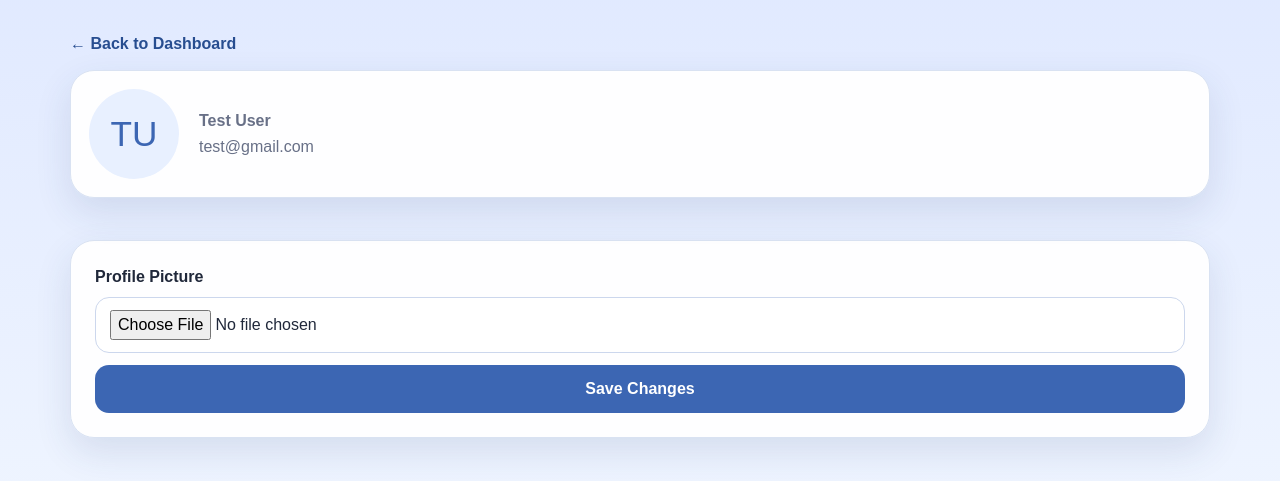
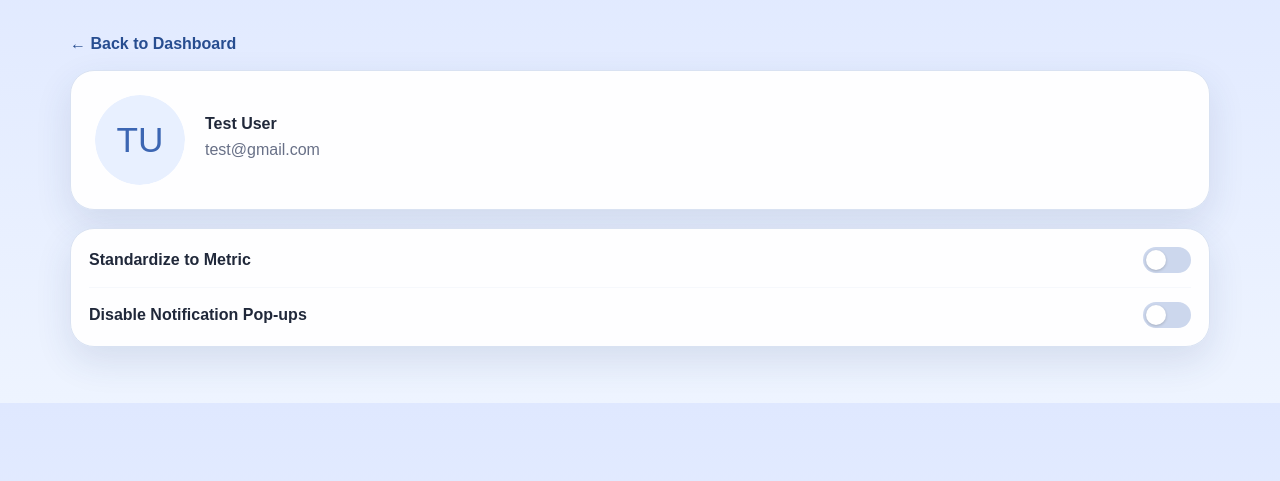
Before and after one commit to Benc25/csc330projectdemo, a Flask app: page /profile/settings in a window 1280 px wide. Shown: the part 83-564 px from the top of the page. Run offline with Flask 3, Linux system fonts and the light colour scheme; a user stored in the database is signed in; data comes from the database, SQL or seed files in the repository; both versions use the stored data as it was after the commit; some libraries are stand-ins or nearby versions.

Commit message:
Implemented settings: metric standardized and notifications off

```diff
--- a/app/models.py
+++ b/app/models.py
@@ -14,6 +14,8 @@
     isActive = db.Column(db.Boolean, default=True)
     dateCreated = db.Column(db.DateTime, nullable=False, default=datetime.now)
     avatar = db.Column(db.String(255), nullable=True)
+    preferMetric = db.Column(db.Boolean, default=False, nullable=False)
+    disableNotifications = db.Column(db.Boolean, default=False, nullable=False)
     recipes = db.relationship('Recipe', backref='author', lazy=True)
     def set_password(self, password):
         self.password = generate_password_hash(password)
--- a/app/routes.py
+++ b/app/routes.py
@@ -228,15 +228,26 @@
 def profile_settings():
     user = get_current_user()
     form = ProfileSettingsForm()
-    if form.validate_on_submit():
-        new_avatar = save_upload(form.avatar.data)
-        if new_avatar:
-            user.avatar = new_avatar
+
+    if request.method == 'POST':
+        action = request.form.get('action')
+
+        if action == 'avatar' and form.validate_on_submit():
+            new_avatar = save_upload(form.avatar.data)
+            if new_avatar:
+                user.avatar = new_avatar
+                db.session.commit()
+                flash('Profile picture updated!', 'success')
+            else:
+                flash('Please choose a valid image file.', 'error')
+
+        elif action == 'preferences':
+            user.preferMetric = request.form.get('preferMetric') == 'on'
+            user.disableNotifications = request.form.get('disableNotifications') == 'on'
             db.session.commit()
-            flash('Profile picture updated!', 'success')
-        else:
-            flash('Please choose a valid image file.', 'error')
+
         return redirect(url_for('profile_settings'))
+
     return render_template('profile_settings.html', form=form, user=user)
 
 
@@ -911,6 +922,8 @@
         role=_profile.role,
         dateCreated=_profile.dateCreated,
         avatar=_profile.avatar,
+        preferMetric=_profile.preferMetric,
+        disableNotifications=_profile.disableNotifications,
     )
     recipes = Recipe.query.filter_by(authorID=user_id).order_by(Recipe.dateCreated.desc()).all()
     memberships = GroupMember.query.filter_by(userID=user_id).all()
--- a/app/static/style.css
+++ b/app/static/style.css
@@ -613,6 +613,46 @@
     filter: brightness(0.95);
 }
 
+/* ── Settings toggle switch ──────────────────────────────── */
+.toggle-switch {
+    position: relative;
+    display: inline-block;
+    cursor: pointer;
+    flex-shrink: 0;
+}
+.toggle-switch input {
+    position: absolute;
+    opacity: 0;
+    width: 0;
+    height: 0;
+}
+.toggle-track {
+    display: block;
+    width: 48px;
+    height: 26px;
+    background: #ccd7ed;
+    border-radius: 999px;
+    transition: background .2s ease;
+    position: relative;
+}
+.toggle-switch input:checked + .toggle-track {
+    background: var(--primary);
+}
+.toggle-knob {
+    position: absolute;
+    top: 3px;
+    left: 3px;
+    width: 20px;
+    height: 20px;
+    background: white;
+    border-radius: 50%;
+    box-shadow: 0 1px 3px rgba(0,0,0,.2);
+    transition: transform .2s ease;
+}
+.toggle-switch input:checked + .toggle-track .toggle-knob {
+    transform: translateX(22px);
+}
+
 /* ── Unit system toggle ──────────────────────────────────── */
 .unit-toggle {
     display: inline-flex;
--- a/app/templates/base.html
+++ b/app/templates/base.html
@@ -222,7 +222,8 @@
         document.addEventListener('DOMContentLoaded', function () {
             // Show toast if there's a new notification from the server
             const pending = document.getElementById('pendingNotification');
-            if (pending && pending.dataset.show === "true") {
+            const notificationsDisabled = {{ 'true' if current_user and current_user.disableNotifications else 'false' }};
+            if (pending && pending.dataset.show === "true" && !notificationsDisabled) {
                 showNotificationToast(
                     pending.dataset.title,
                     pending.dataset.message
--- a/app/templates/profile_settings.html
+++ b/app/templates/profile_settings.html
@@ -13,31 +13,118 @@
     {% endif %}
     {% endwith %}
 
-    <article class="recipe-card mb-4" style="display: flex; align-items: center; gap: 20px;">
+    <form method="POST" action="{{ url_for('profile_settings') }}" enctype="multipart/form-data" class="form-card">
+        {{ form.hidden_tag() }}
+
+        <!-- Hidden file input -->
+        {{ form.avatar(id='avatarInput', style='display:none;') }}
+
+        <div style="display: flex; align-items: center; gap: 20px;">
+            <!-- Clickable avatar -->
+            <div id="avatarWrapper"
+                 onclick="document.getElementById('avatarInput').click()"
+                 title="Click to change photo"
+                 style="position: relative; width: 90px; height: 90px; border-radius: 50%; cursor: pointer; flex-shrink: 0; overflow: hidden;">
+
                 {% if user.avatar %}
-        <img src="{{ url_for('static', filename='uploads/' + user.avatar) }}"
+                <img id="avatarPreview"
+                     src="{{ url_for('static', filename='uploads/' + user.avatar) }}"
                      alt="Your profile picture"
-             style="width: 90px; height: 90px; border-radius: 50%; object-fit: cover; flex-shrink: 0;">
+                     style="width: 90px; height: 90px; border-radius: 50%; object-fit: cover; display: block;">
                 {% else %}
-        <div style="width: 90px; height: 90px; border-radius: 50%; background: var(--primary-light, #e8f0ff); display: flex; align-items: center; justify-content: center; font-size: 2.2rem; color: var(--primary, #3a5fc8); flex-shrink: 0;">
+                <div id="avatarInitials"
+                     style="width: 90px; height: 90px; border-radius: 50%; background: var(--primary-light, #e8f0ff); display: flex; align-items: center; justify-content: center; font-size: 2.2rem; color: var(--primary, #3a5fc8);">
                     {{ user.firstName[0] }}{{ user.lastName[0] }}
                 </div>
                 {% endif %}
+
+                <!-- Hover overlay -->
+                <div style="position: absolute; inset: 0; border-radius: 50%; background: rgba(0,0,0,0.4); display: flex; align-items: center; justify-content: center; opacity: 0; transition: opacity .2s ease;" id="avatarOverlay">
+                    <svg xmlns="http://www.w3.org/2000/svg" width="22" height="22" fill="white" viewBox="0 0 16 16">
+                        <path d="M10.5 8.5a2.5 2.5 0 1 1-5 0 2.5 2.5 0 0 1 5 0"/>
+                        <path d="M2 4a2 2 0 0 0-2 2v6a2 2 0 0 0 2 2h12a2 2 0 0 0 2-2V6a2 2 0 0 0-2-2h-1.172a2 2 0 0 1-1.414-.586l-.828-.828A2 2 0 0 0 9.172 2H6.828a2 2 0 0 0-1.414.586l-.828.828A2 2 0 0 0 3.172 4zm.5 2a.5.5 0 1 1 0-1 .5.5 0 0 1 0 1m9 2.5a3.5 3.5 0 1 1-7 0 3.5 3.5 0 0 1 7 0"/>
+                    </svg>
+                </div>
+            </div>
+
             <div>
                 <p style="margin: 0; font-weight: 600;">{{ user.firstName }} {{ user.lastName }}</p>
                 <p class="muted-small" style="margin: 2px 0 0 0;">{{ user.email }}</p>
+                <p class="muted-small" style="margin: 6px 0 0 0; font-size: .8rem;" id="avatarHint"></p>
             </div>
-    </article>
+        </div>
 
-    <form method="POST" action="{{ url_for('profile_settings') }}" enctype="multipart/form-data" class="form-card">
-        {{ form.hidden_tag() }}
-        <div class="field-block">
-            <label>Profile Picture</label>
-            {{ form.avatar() }}
-        </div>
-        <div class="form-actions push-top">
+        <div class="form-actions push-top" id="submitRow" style="display: none;">
             {{ form.submit(class='btn btn-primary') }}
         </div>
     </form>
 </section>
+
+<script>
+    const wrapper  = document.getElementById('avatarWrapper');
+    const overlay  = document.getElementById('avatarOverlay');
+    const input    = document.getElementById('avatarInput');
+    const hint     = document.getElementById('avatarHint');
+    const submitRow = document.getElementById('submitRow');
+
+    wrapper.addEventListener('mouseenter', () => overlay.style.opacity = '1');
+    wrapper.addEventListener('mouseleave', () => overlay.style.opacity = '0');
+
+    input.addEventListener('change', function () {
+        if (!this.files || !this.files[0]) return;
+
+        // Preview the chosen image immediately
+        const reader = new FileReader();
+        reader.onload = e => {
+            // Replace whatever is inside the wrapper with a preview img
+            const existing = document.getElementById('avatarPreview') || document.getElementById('avatarInitials');
+            if (existing) existing.remove();
+            const img = document.createElement('img');
+            img.id = 'avatarPreview';
+            img.src = e.target.result;
+            img.style.cssText = 'width:90px;height:90px;border-radius:50%;object-fit:cover;display:block;';
+            wrapper.insertBefore(img, overlay);
+        };
+        reader.readAsDataURL(this.files[0]);
+
+        hint.textContent = this.files[0].name;
+        submitRow.style.display = 'flex';
+    });
+</script>
+
+<!-- Settings box -->
+<form method="POST" action="{{ url_for('profile_settings') }}">
+    {{ form.hidden_tag() }}
+    <input type="hidden" name="action" value="preferences">
+
+    <article class="recipe-card" style="margin-top: 18px;">
+        <div style="display: flex; align-items: center; justify-content: space-between; gap: 16px;">
+            <div>
+                <p style="margin: 0; font-weight: 600; color: var(--text);">Standardize to Metric</p>
+            </div>
+            <label class="toggle-switch">
+                <input type="checkbox" name="preferMetric" {% if user.preferMetric %}checked{% endif %}
+                       onchange="this.form.submit()">
+                <span class="toggle-track">
+                    <span class="toggle-knob"></span>
+                </span>
+            </label>
+        </div>
+
+        <hr style="border: none; border-top: 1px solid var(--line); margin: 14px 0;">
+
+        <div style="display: flex; align-items: center; justify-content: space-between; gap: 16px;">
+            <div>
+                <p style="margin: 0; font-weight: 600; color: var(--text);">Disable Notification Pop-ups</p>
+            </div>
+            <label class="toggle-switch">
+                <input type="checkbox" name="disableNotifications" {% if user.disableNotifications %}checked{% endif %}
+                       onchange="this.form.submit()">
+                <span class="toggle-track">
+                    <span class="toggle-knob"></span>
+                </span>
+            </label>
+        </div>
+    </article>
+</form>
 {% endblock %}
```
Also changed, not shown: app/templates/view_recipe.html (+9 -3 lines), migrations/versions/203807ef88c1_add_prefermetric_to_user.py (added, +32 -0 lines), migrations/versions/63072babfd6e_add_disablenotifications_to_user.py (added, +32 -0 lines), app/recipe.db. Lines whose indentation alone changed are shown as unchanged.
